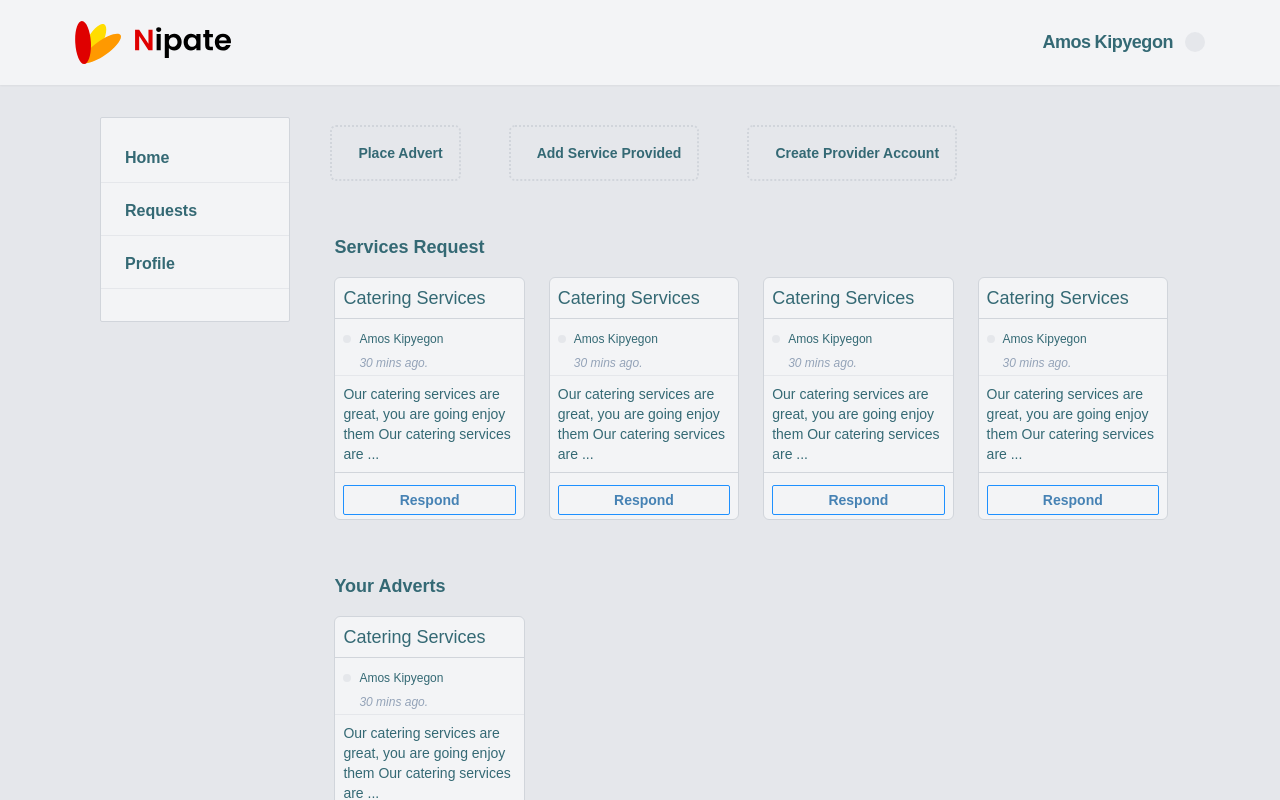
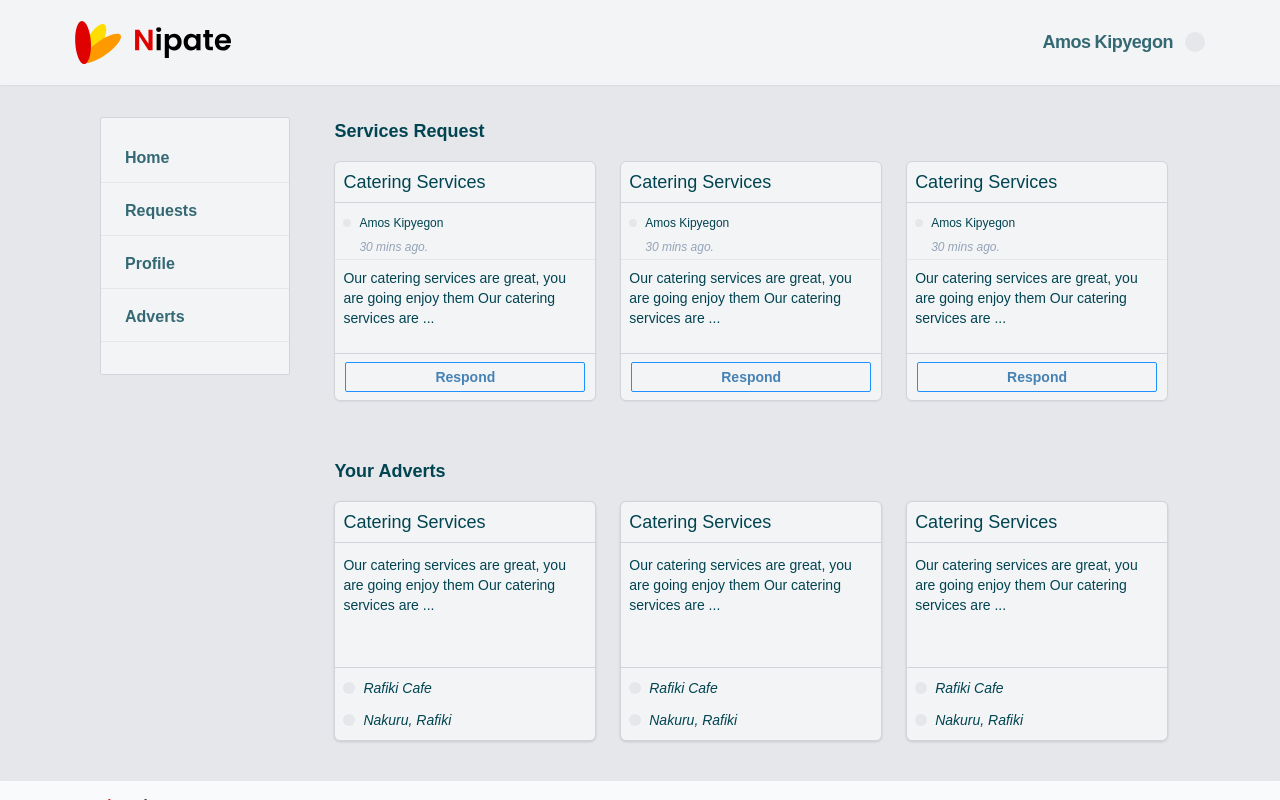
Before and after one commit to Amos-Ditto/NipateWebapp, a Vue app: page /account/me in a window 1280 px wide. Shown: the top 800 px of the page. Built offline with nearby package versions, Linux system fonts and the light colour scheme.

Commit message:
chore: Update Account view

```diff
--- a/src/App.vue
+++ b/src/App.vue
@@ -28,7 +28,7 @@ body {
   -webkit-text-size-adjust: 100%;
   -webkit-touch-callout: none;
   -webkit-tap-highlight-color: transparent;
-  @apply bg-gray-200 text-[#346974];
+  @apply bg-gray-200 text-[#014451];
 }
 
 .fade-enter-active,
--- /dev/null
+++ b/src/components/Cards/AdvertCard.vue
@@ -0,0 +1,26 @@
+<template>
+    <div class="ad-card min-h-[15rem] w-full flex flex-col gap-y-1 border border-gray-300 rounded-md shadow bg-gray-100 relative">
+        <div class="card-title w-full border-b border-gray-300 py-1.5 px-2 flex items-center">
+            <h3 class="text-lg">Catering Services</h3>
+        </div>
+        <div class="card-body w-full flex flex-col pt-2">
+            <div class="card-body-text w-full flex items-center px-2 text-sm">
+                <p>Our catering services are great, you are going enjoy them Our catering services are ...</p>
+            </div>
+        </div>
+        <div class="card-footer w-full flex flex-col gap-y-3 absolute bottom-0 py-2.5 border-t border-gray-300 px-2">
+            <div class="ad-user-name flex flex-row gap-x-2 items-center">
+                <div class="user-icon p-1.5 rounded-full bg-gray-200">
+                    <div class="i-mdi-account-outline text-xl"></div>
+                </div>
+                <small class="text-sm italic">Rafiki Cafe</small>
+            </div>
+            <div class="ad-area w-full flex flex-row gap-x-2 items-center">
+                <div class="area-icon p-1.5 rounded-full bg-gray-200">
+                    <div class="i-mdi-map-marker"></div>
+                </div>
+                <small class="text-sm italic">Nakuru, Rafiki</small>
+            </div>
+        </div>
+    </div>
+</template>
--- a/src/components/Cards/ServicesCard.vue
+++ b/src/components/Cards/ServicesCard.vue
@@ -1,7 +1,7 @@
 <template>
-    <div class="ad-card min-h-[15rem] bg-gray-100 rounded-md border border-gray-300 flex flex-col gap-y-1">
-        <div class="card-title py-1.5 border-b border-gray-300 flex items-center px-2 w-full">
-            <h3 class="text-lg">Catering Services</h3>
+    <div class="ad-card min-h-[15rem] bg-gray-100 rounded-md border border-gray-300 flex flex-col gap-y-1 shadow-sm relative">
+        <div class="card-title py-2 sm:py-1.5 border-b border-gray-300 flex items-center px-2 w-full">
+            <h3 class="text-lg text-[#014451]">Catering Services</h3>
         </div>
         <div class="card-body py-1 flex flex-col w-full">
             <div class="flex flex-col w-full border-b border-gray-200 py-1">
@@ -18,12 +18,12 @@
                     <p class="text-xs italic">30 mins ago.</p>
                 </div>
             </div>
-            <div class="px-2 py-2 border-b border-gray-300">
+            <div class="px-2 py-2">
                 <p class="text-sm">Our catering services are great, you are going enjoy them Our catering services are ...</p>
             </div>
         </div>
-        <div class="card-footer flex flex-col px-2 py-1">
-            <button class="text-sm border border-dodgerblue py-1 px-2 rounded-sm text-steelblue font-bold
+        <div class="card-footer flex flex-col px-2.5 py-2 absolute bottom-0 w-full border-t border-gray-300">
+            <button class="text-sm border border-dodgerblue py-1.5 sm:py-1 px-2 rounded-sm text-steelblue font-bold
                 hover:bg-steelblue transition-colors duration-300 hover:text-slate-100"
             >Respond</button>
         </div>
--- a/src/views/Accounts/UserAccount.vue
+++ b/src/views/Accounts/UserAccount.vue
@@ -1,13 +1,14 @@
 <script setup lang="ts">
 import ProviderAccountNav from '../../components/Layouts/ProviderAccountNav.vue';
 import ServicesCard from '../../components/Cards/ServicesCard.vue';
+import AdvertCard from '../../components/Cards/AdvertCard.vue';
 
 
 </script>
 <template>
     <section class="w-full py-8 px-[8px] sm:px-[10px] md:px-[20px] lg:px-[40px] xl:px-[100px] transition-pad duration-300">
-        <div class="main-section w-full grid grid-cols-5 grid-flow-row gap-x-8">
-            <nav class="side-bar col-span-1 row-span-2 pt-4 pb-8 bg-gray-100 flex flex-col rounded-sm border border-gray-300">
+        <div class="main-section w-full grid grid-cols-1 lg:grid-cols-5 grid-flow-row gap-x-8 gap-y-4">
+            <nav class="side-bar col-span-1 row-span-1 pt-4 pb-8 bg-gray-100 flex flex-col rounded-sm border border-gray-300">
                 <ul class="w-full flex flex-col gap-y-1">
                     <li>
                         <router-link :to="{ name: 'User' }">
@@ -27,18 +28,24 @@ import ServicesCard from '../../components/Cards/ServicesCard.vue';
                             <span>Profile</span>
                         </router-link>
                     </li>
+                    <li>
+                        <router-link :to="{ name: 'User' }">
+                            <div class="i-mdi-plus text-2xl text-[#346974]"></div>
+                            <span>Adverts</span>
+                        </router-link>
+                    </li>
                 </ul>
             </nav>
-            <div class="body-section col-span-4 row-span-3 py-2 flex flex-col gap-y-3">
+            <div class="body-section col-span-4 row-span-3 pb-2 flex flex-col gap-y-4">
                 <!-- Body NavBar -->
-                <ProviderAccountNav />
-                <div class="w-full flex flex-col gap-y-4 pt-10 px-3">
+                <!-- <ProviderAccountNav /> -->
+                <div class="w-full flex flex-col gap-y-4 px-3">
                     <h3 class="text-lg capitalize font-bold">Services request</h3>
-                    <div class="a-container grid grid-cols-4 gap-x-6">
+                    <div class="a-container grid grid-cols-1 sm:grid-cols-3 gap-x-6 gap-y-2">
                         <ServicesCard />
                         <ServicesCard />
                         <ServicesCard />
-                        <ServicesCard />
+                        <!-- <ServicesCard /> -->
                     </div>
                     <!-- <div class="list-all w-full flex items-center justify-end px-1">
                         <small class="text-base text-green-500 hover:text-orange-500 font-bold italic transition-colors cursor-pointer underline">view all</small>
@@ -46,8 +53,10 @@ import ServicesCard from '../../components/Cards/ServicesCard.vue';
                 </div>
                 <div class="w-full flex flex-col gap-y-4 pt-10 px-3">
                     <h3 class="text-lg capitalize font-bold">your adverts</h3>
-                    <div class="a-container grid grid-cols-4 gap-x-6">
-                        <ServicesCard />
+                    <div class="a-container grid grid-cols-1 sm:grid-cols-3 gap-x-6 gap-y-2">
+                        <AdvertCard />
+                        <AdvertCard />
+                        <AdvertCard />
                     </div>
                     <!-- <div class="list-all w-full flex items-center justify-end px-1">
                         <small class="text-base text-green-500 hover:text-orange-500 font-bold italic transition-colors cursor-pointer underline">view all</small>
```
